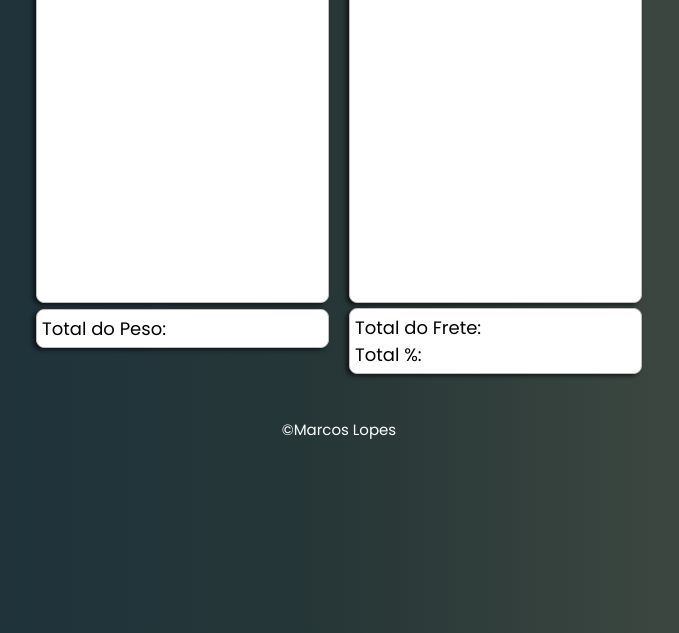
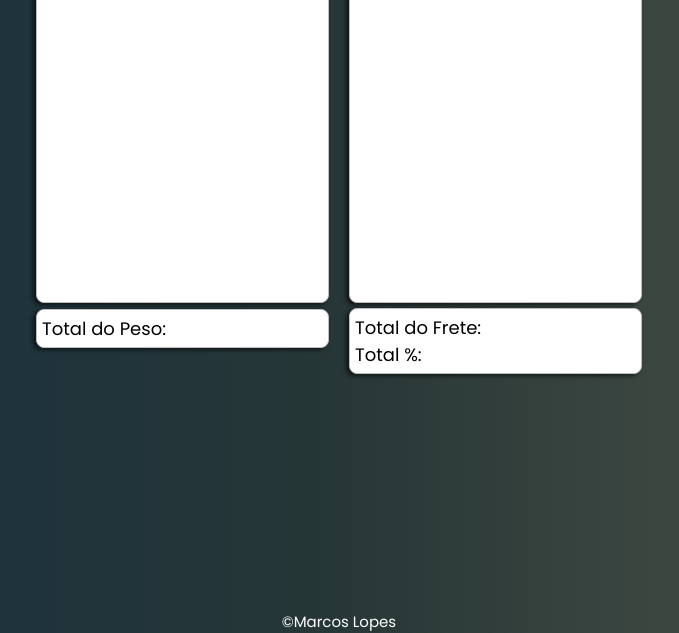
Before and after one commit to Mleite22/Calculo_Cte, a plain HTML site: page index.html in a window 1280 px wide. Shown: the part 167-800 px from the top of the page, without its empty margins (301-980 px from the left). Drawn offline with Linux system fonts and the light colour scheme.

Commit message:
Ajuste no roa-pé e footer

```diff
--- a/style.css
+++ b/style.css
@@ -137,12 +137,14 @@ nav{
 
 footer{
     width: 100%;
-    height: 80px;
-    margin-top: 10px;
-    align-items: center;
-    justify-content: center;
+    position: fixed;
+    left: 0;
+    bottom: 0;
+    margin-top: 20px;
+    z-index: 1; /* fixa o footer no fim da pg sem sobrepor */
     text-align: center;
-    display: flex;
+    justify-items: center;
+    background: magenta;
 }
 
 .roda-pe{
@@ -150,7 +152,8 @@ footer{
     margin-top: 10px;
     font-size: 15px;
     font-weight: 300px;
-    position: sticky;
+    position: fixed;
     bottom: 0;
     color: white;
+
 }
```
